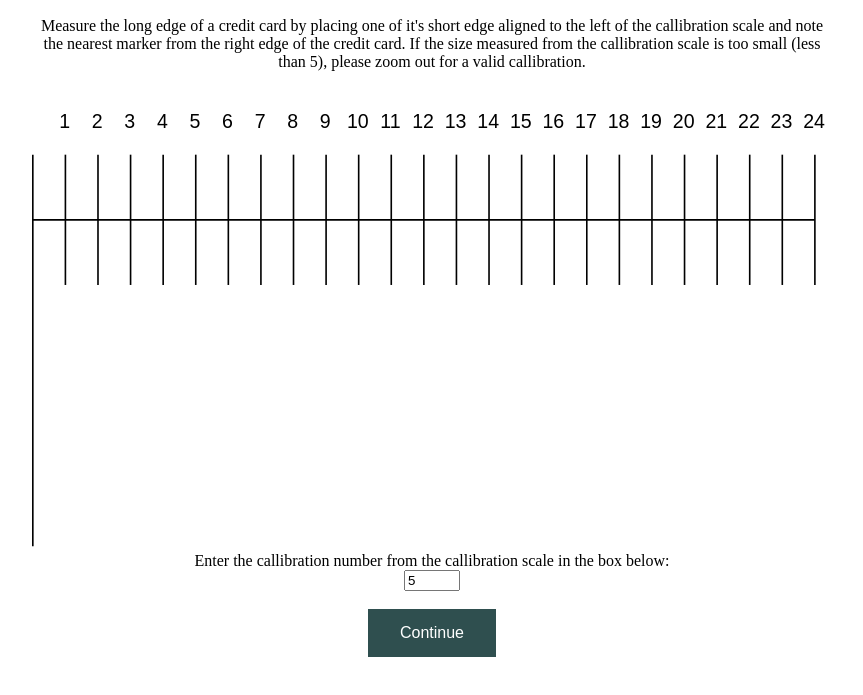
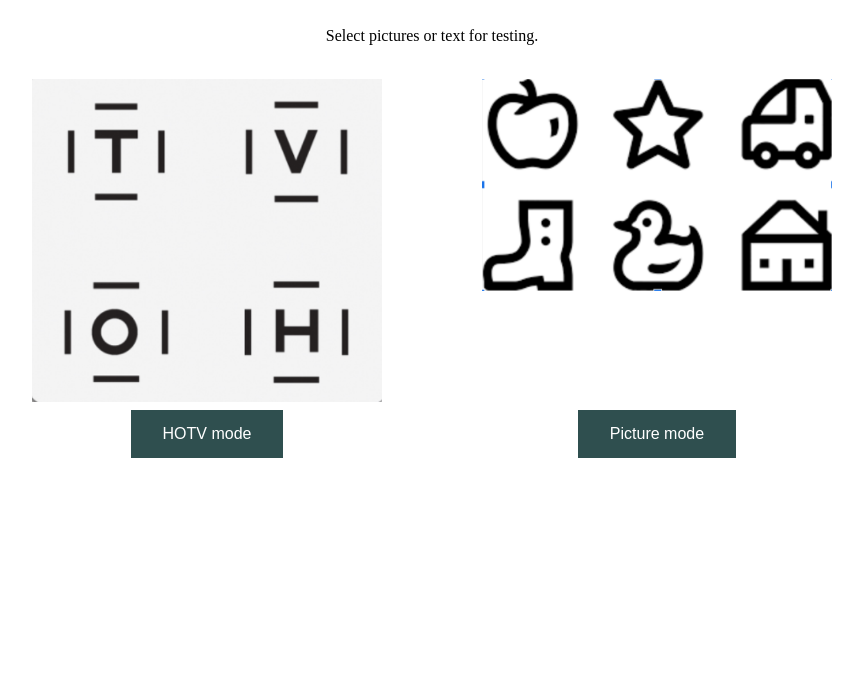
Before and after one commit to devdeepray/eye-app, a plain HTML site: page index.html in a window 1280 px wide. Both pictures are taken after a click on the button "Continue". Shown: the part 87-782 px from the top of the page, without its empty margins (208-1071 px from the left). Drawn offline with Linux system fonts and the light colour scheme.

Commit message:
Fix safari bug

```diff
--- a/index.html
+++ b/index.html
@@ -69,7 +69,7 @@
 
         function onCallibrated() {
             callibrationSize = document.getElementById("callibrationSize").value
-            if (isNan(callibrationSize) || callibrationSize < 5 || callibrationSize > 24) {
+            if (isNaN(callibrationSize) || callibrationSize < 5 || callibrationSize > 24) {
                 onLoad()
                 return
             }
```
